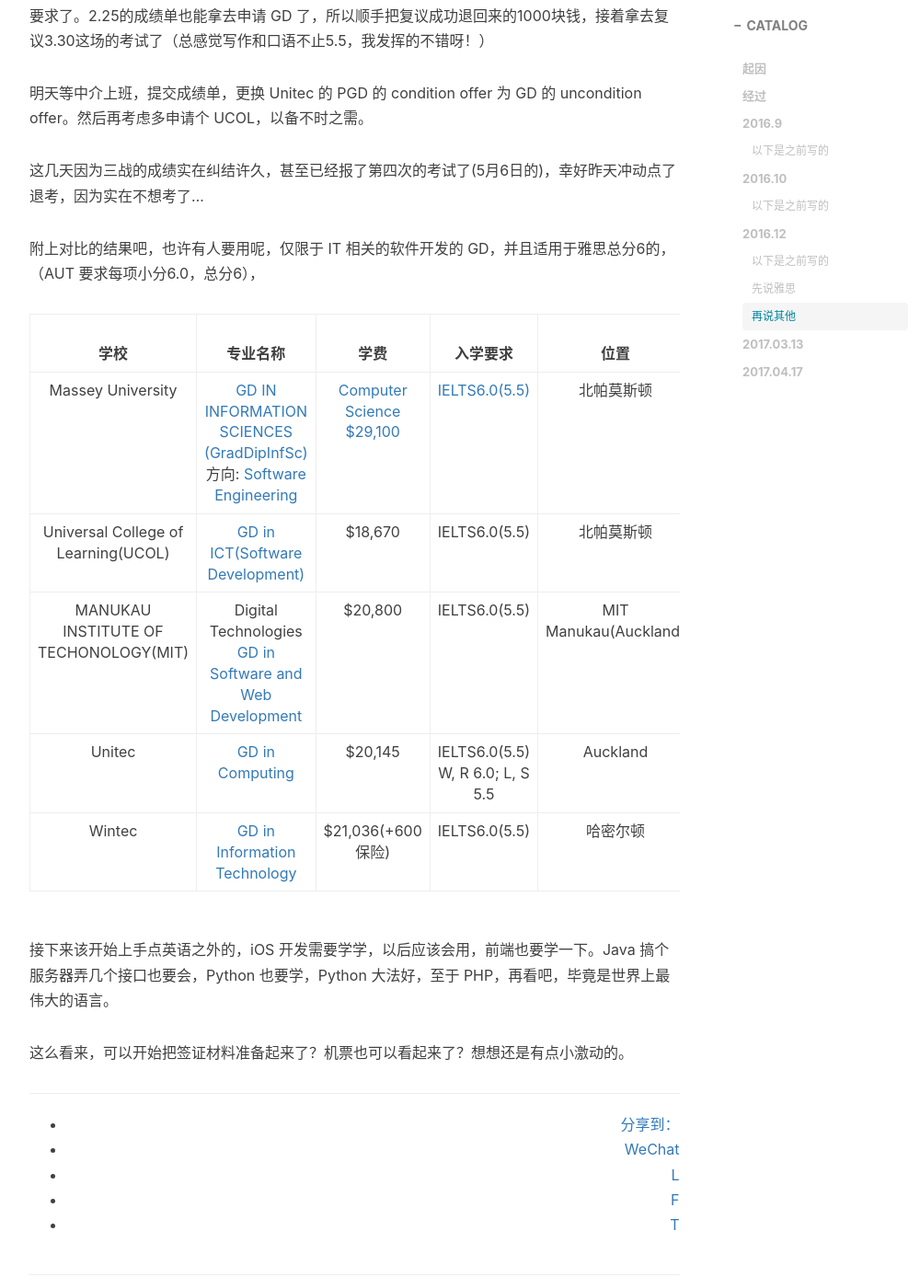
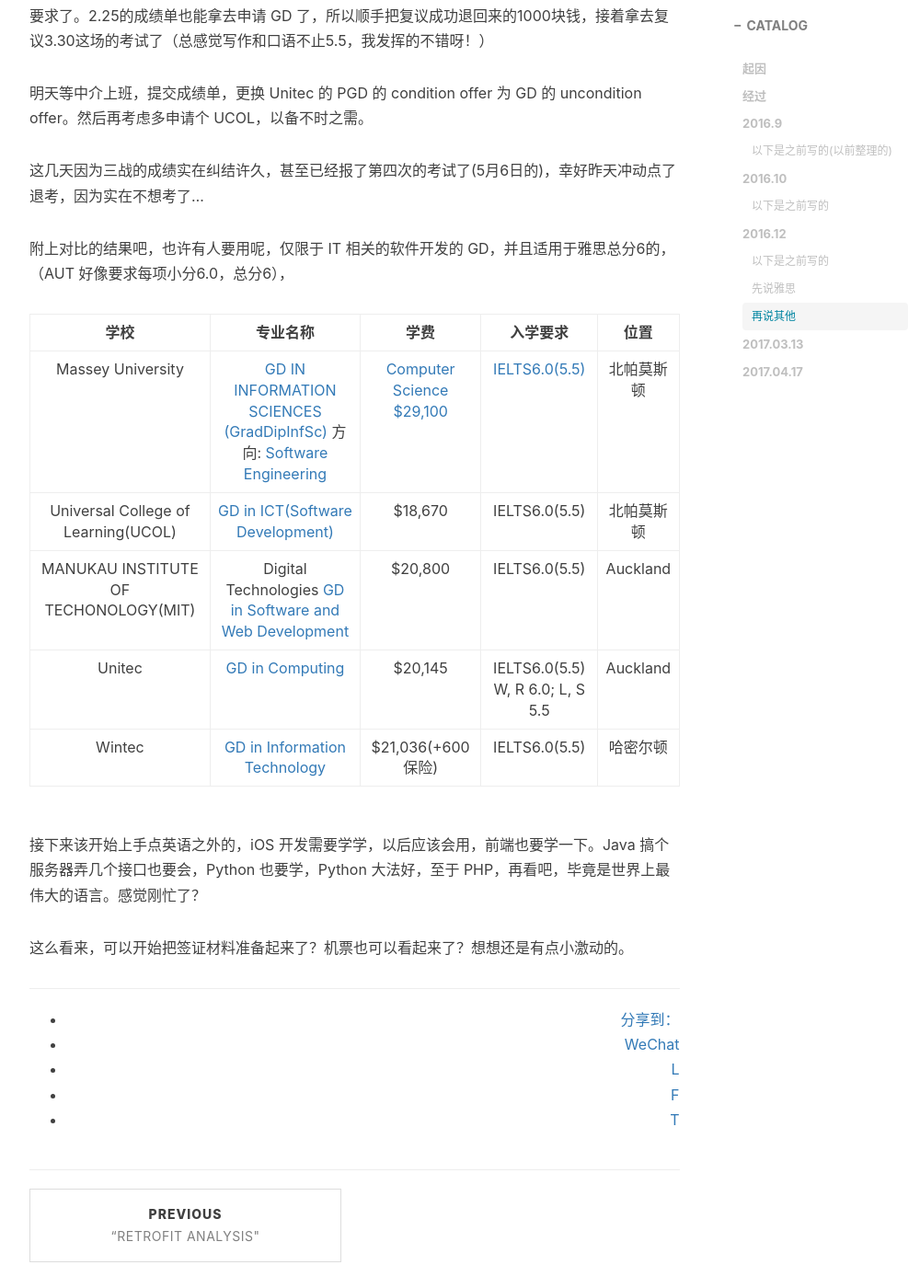
Before and after one commit to MrFuFuFu/mrfufufu.github.io, a Jekyll site: the page built from _posts/2017-04-17-Coding-for-freedom.markdown, in a window 1280 px wide and 1400 px high, scrolled down 3983 px. Shown: the whole window at 92% size, without its empty margins (233-1233 px from the left). Built offline with Jekyll 4.4.1, drawn with Linux system fonts in a browser that asks for light colours; nearby versions of some CDN libraries; comment, search, counter and statistics services are not loaded; some of the changed text lies outside the part shown.

Commit message:
modify articles

```diff
--- a/_posts/2017-04-17-Coding-for-freedom.markdown
+++ b/_posts/2017-04-17-Coding-for-freedom.markdown
@@ -25,7 +25,7 @@
 
 开始准备雅思，报考了12月17日这一场。知乎搜了好多攻略，做了一些整理：<a href="{{site.baseUrl}}/attach/Prepare-IELTS.pdf"> Prepare IELTS </a>，正式开始备考。恰逢公司开始996加班，跟 leader 表明了想法之后，得到支持，允许我晚上加班期间回家看书。感动 ing。
 
-#### 以下是之前写的
+#### 以下是之前写的(以前整理的)
 
 * 9月初开始准备雅思
 * Reading 分数从剑4做到剑5，分数由4.5分升到6.5分，偶尔有7分，扇贝读书90多本原著没白看！
@@ -62,9 +62,9 @@
 
 ### 2016.12
 
+#### 以下是之前写的
+
 12月17日考试，31日出分：5.5（除了阅读6，其他都是5），理所当然的失眠，哎，17年继续。
-
-#### 以下是之前写的
 
 ##### 先说雅思
 
@@ -92,6 +92,7 @@
 
 Unitec 的 PGD 的 condition offer 也收到了。
 
+
 ### 2017.04.17
 
 3月30日 IELTS 三战6.0(L:6, R:7, W:5.5, S:5.5)，这分数，只够 GD，而且 Unitec 的 GD 还达不到要求（要求 W:6）。所以周末开始看其他学校，整理了一下，MASSEY, UCOL, MIT, 还有 Wintec 都有相关专业的 GD，并且也都符合要求。恰逢复活节假期，他们休假。刚好，今天2.25的复议成绩出来了，写作提升了0.5！！！总分提升到了6(L:5.5, R:6, W:6, S:5.5)，至此，UNITEC 的 GD 是达到要求了。2.25的成绩单也能拿去申请 GD 了，所以顺手把复议成功退回来的1000块钱，接着拿去复议3.30这场的考试了（总感觉写作和口语不止5.5，我发挥的不错呀！）
@@ -100,16 +101,16 @@
 
 这几天因为三战的成绩实在纠结许久，甚至已经报了第四次的考试了(5月6日的)，幸好昨天冲动点了退考，因为实在不想考了...
 
-附上对比的结果吧，也许有人要用呢，仅限于 IT 相关的软件开发的 GD，并且适用于雅思总分6的，（AUT 要求每项小分6.0，总分6），
+附上对比的结果吧，也许有人要用呢，仅限于 IT 相关的软件开发的 GD，并且适用于雅思总分6的，（AUT 好像要求每项小分6.0，总分6），
 
-| 学校 | 专业名称 | 学费 | 入学要求  | 位置 | 开学时间 |
-|:------:|:-----:|:-----:|:-----:|:---:|:---:|
-| Massey University | [GD IN INFORMATION SCIENCES (GradDipInfSc)](https://www.massey.ac.nz/massey/learning/programme-course/programme.cfm?prog_id=93060&tab=plan) 方向: [Software Engineering](http://www.massey.ac.nz/massey/about-massey/calendar/qualification-regulations/graduate-diplomas/graduate-diploma-in-information-sciences.cfm) | [Computer Science $29,100](https://www.massey.ac.nz/massey/admission/fees/quick-guide/quick-guide_home.cfm) | [IELTS6.0(5.5)](http://www.massey.ac.nz/massey/international/study-with-massey/entry-requirements/entry-requirements_home.cfm#UG) | 北帕莫斯顿 | - |
-| Universal College of Learning(UCOL) | [GD in ICT(Software Development)](https://www.ucol.ac.nz/programmes/information-technology/graduate-diploma-in-ict-(software-development))| $18,670 | IELTS6.0(5.5) | 北帕莫斯顿 | 24 Jul 2017 |
-| MANUKAU INSTITUTE OF TECHONOLOGY(MIT) | Digital Technologies [GD in Software and Web Development](http://www.manukau.ac.nz/study-options/areas-of-study/information-technology/information-technology/graduate-diploma-in-software-and-web-development-level-7) | $20,800  | IELTS6.0(5.5) | MIT Manukau(Auckland) | 21 July |
-| Unitec | [GD in Computing](http://www.unitec.ac.nz/career-and-study-options/computing-and-information-technology/graduate-diploma-in-computing) | $20,145 | IELTS6.0(5.5) W, R 6.0; L, S 5.5 | Auckland | 24 Jul 17 |
+| 学校 | 专业名称 | 学费 | 入学要求  | 位置 |
+|:------:|:-----:|:-----:|:-----:|:---:|
+| Massey University | [GD IN INFORMATION SCIENCES (GradDipInfSc)](https://www.massey.ac.nz/massey/learning/programme-course/programme.cfm?prog_id=93060&tab=plan) 方向: [Software Engineering](http://www.massey.ac.nz/massey/about-massey/calendar/qualification-regulations/graduate-diplomas/graduate-diploma-in-information-sciences.cfm) | [Computer Science $29,100](https://www.massey.ac.nz/massey/admission/fees/quick-guide/quick-guide_home.cfm) | [IELTS6.0(5.5)](http://www.massey.ac.nz/massey/international/study-with-massey/entry-requirements/entry-requirements_home.cfm#UG) | 北帕莫斯顿 |
+| Universal College of Learning(UCOL) | [GD in ICT(Software Development)](https://www.ucol.ac.nz/programmes/information-technology/graduate-diploma-in-ict-(software-development))| $18,670 | IELTS6.0(5.5) | 北帕莫斯顿 |
+| MANUKAU INSTITUTE OF TECHONOLOGY(MIT) | Digital Technologies [GD in Software and Web Development](http://www.manukau.ac.nz/study-options/areas-of-study/information-technology/information-technology/graduate-diploma-in-software-and-web-development-level-7) | $20,800  | IELTS6.0(5.5) | Auckland |
+| Unitec | [GD in Computing](http://www.unitec.ac.nz/career-and-study-options/computing-and-information-technology/graduate-diploma-in-computing) | $20,145 | IELTS6.0(5.5) W, R 6.0; L, S 5.5 | Auckland |
 | Wintec | [GD in Information Technology](https://www.wintec.ac.nz/study-at-wintec/courses/information-technology/graduate-diploma-in-information-technology-(level-7)) |  $21,036(+600保险) | IELTS6.0(5.5) | 哈密尔顿 |
 
-接下来该开始上手点英语之外的，iOS 开发需要学学，以后应该会用，前端也要学一下。Java 搞个服务器弄几个接口也要会，Python 也要学，Python 大法好，至于 PHP，再看吧，毕竟是世界上最伟大的语言。
+接下来该开始上手点英语之外的，iOS 开发需要学学，以后应该会用，前端也要学一下。Java 搞个服务器弄几个接口也要会，Python 也要学，Python 大法好，至于 PHP，再看吧，毕竟是世界上最伟大的语言。感觉刚忙了？
 
 这么看来，可以开始把签证材料准备起来了？机票也可以看起来了？想想还是有点小激动的。
```
Also changed, not shown: other parts of _posts/2017-04-17-Coding-for-freedom.markdown (+3 -3 lines).
